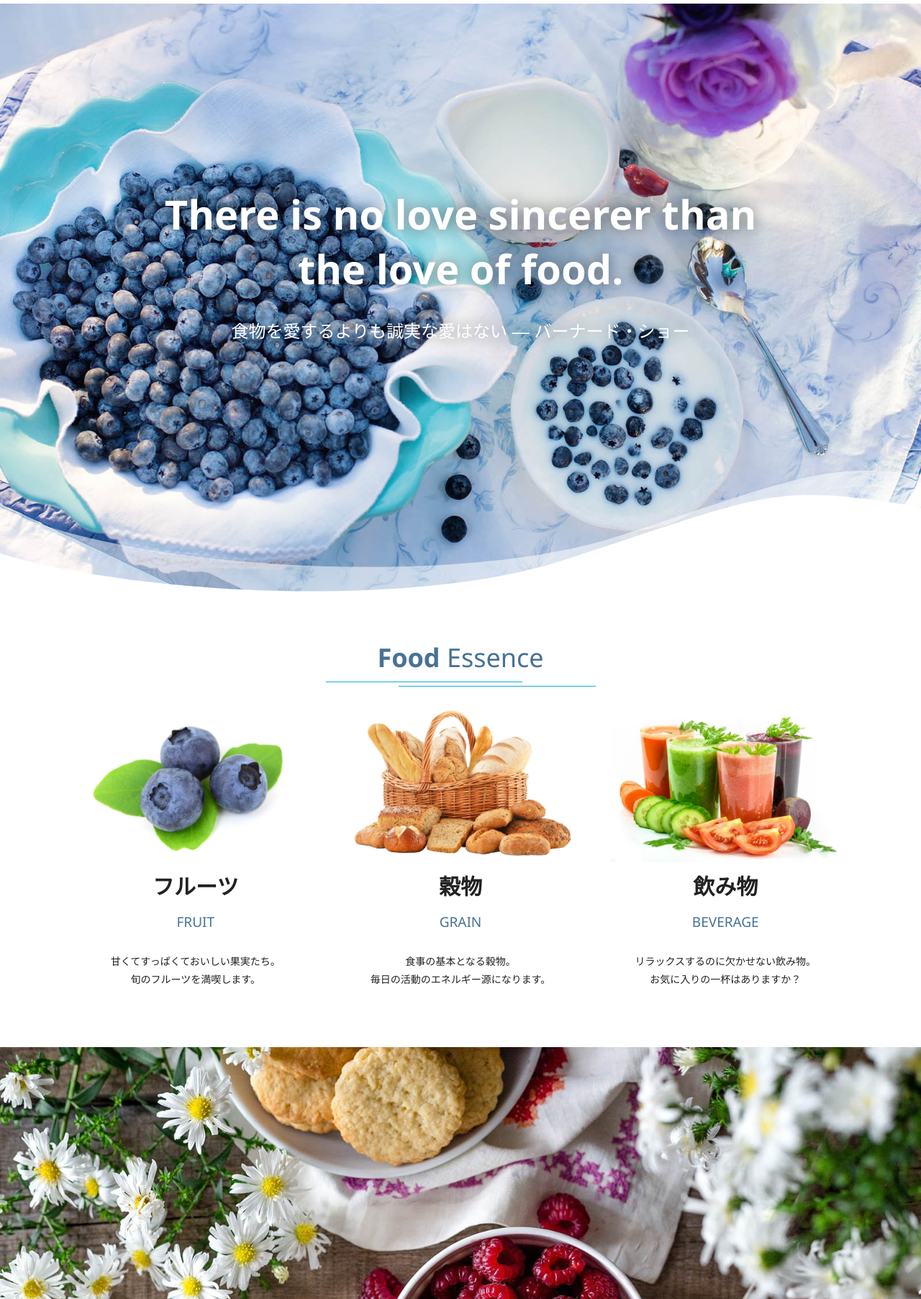
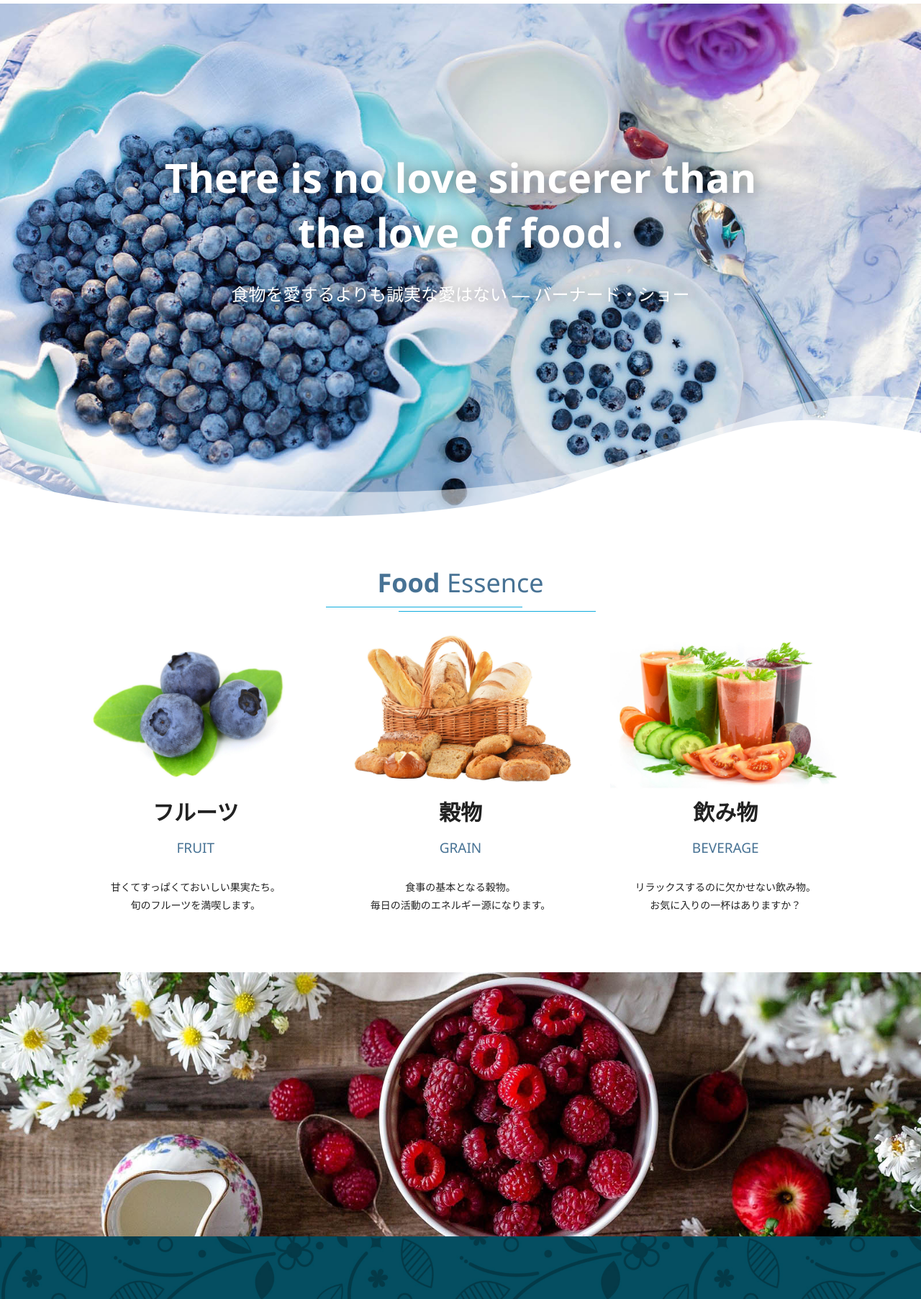
Before and after one commit to kazu150/gatsby-book, a Gatsby site: page / in a window 1280 px wide. Shown: the part 95-1900 px from the top of the page at 72% size. Built offline with nearby package versions, Linux system fonts and the light colour scheme; Gatsby itself is replaced by a stand-in of ours.

Commit message:
cut top and footer picture

```diff
--- a/src/pages/index.js
+++ b/src/pages/index.js
@@ -22,7 +22,7 @@ export default function Home({ data }) {
       </header>
       <section className="hero">
         <figure>
-          <Img fluid={data.hero.childImageSharp.fluid} alt="" />
+          <Img fluid={data.hero.childImageSharp.fluid} style={{height: '100%'}} alt="" />
         </figure>
         <div className="catch">
           <h1>There is no love sincerer than<br /> the love of food.</h1>
@@ -66,7 +66,7 @@ export default function Home({ data }) {
       <section className="photo">
         <h2 className="sr-only">Photo</h2>
         <figure>
-          <Img fluid={data.berry.childImageSharp.fluid} alt="赤く熟したベリー" />
+          <Img fluid={data.berry.childImageSharp.fluid} alt="赤く熟したベリー" style={{height: '100%'}} />
         </figure>
       </section>
       <footer className="footer">
--- a/src/styles/style.css
+++ b/src/styles/style.css
@@ -107,6 +107,11 @@ svg {
   position: relative;
 }
 
+.hero figure {
+  max-height: 100%;
+  height: 450px;
+}
+
 .hero figure img {
   width: 100%;
   height: 450px;
@@ -146,6 +151,10 @@ svg {
 }
 
 @media (min-width: 768px) {
+  .hero figure {
+    height: 750px;
+  }
+
   .hero figure img {
     height: 750px;
   }
@@ -277,6 +286,10 @@ svg {
 }
 
 /* フォト */
+.photo figure {
+  max-height: 100%;
+  height: 170px;
+}
 .photo img {
   width: 100%;
   height: 170px;
@@ -284,6 +297,9 @@ svg {
 }
 
 @media (min-width: 768px) {
+  .photo figure {
+    height: 367px;
+  }
   .photo img {
     height: 367px;
   }
```
